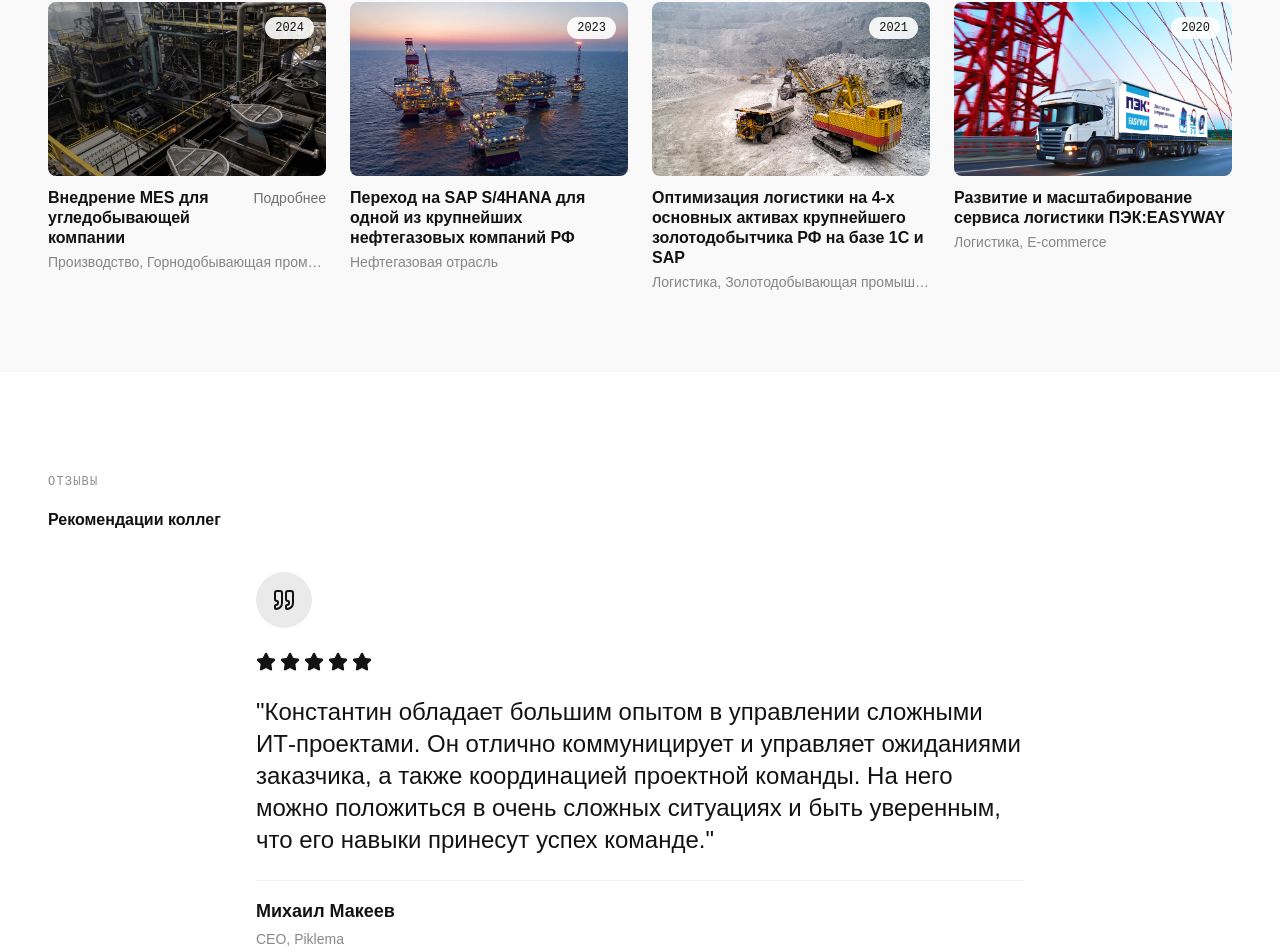
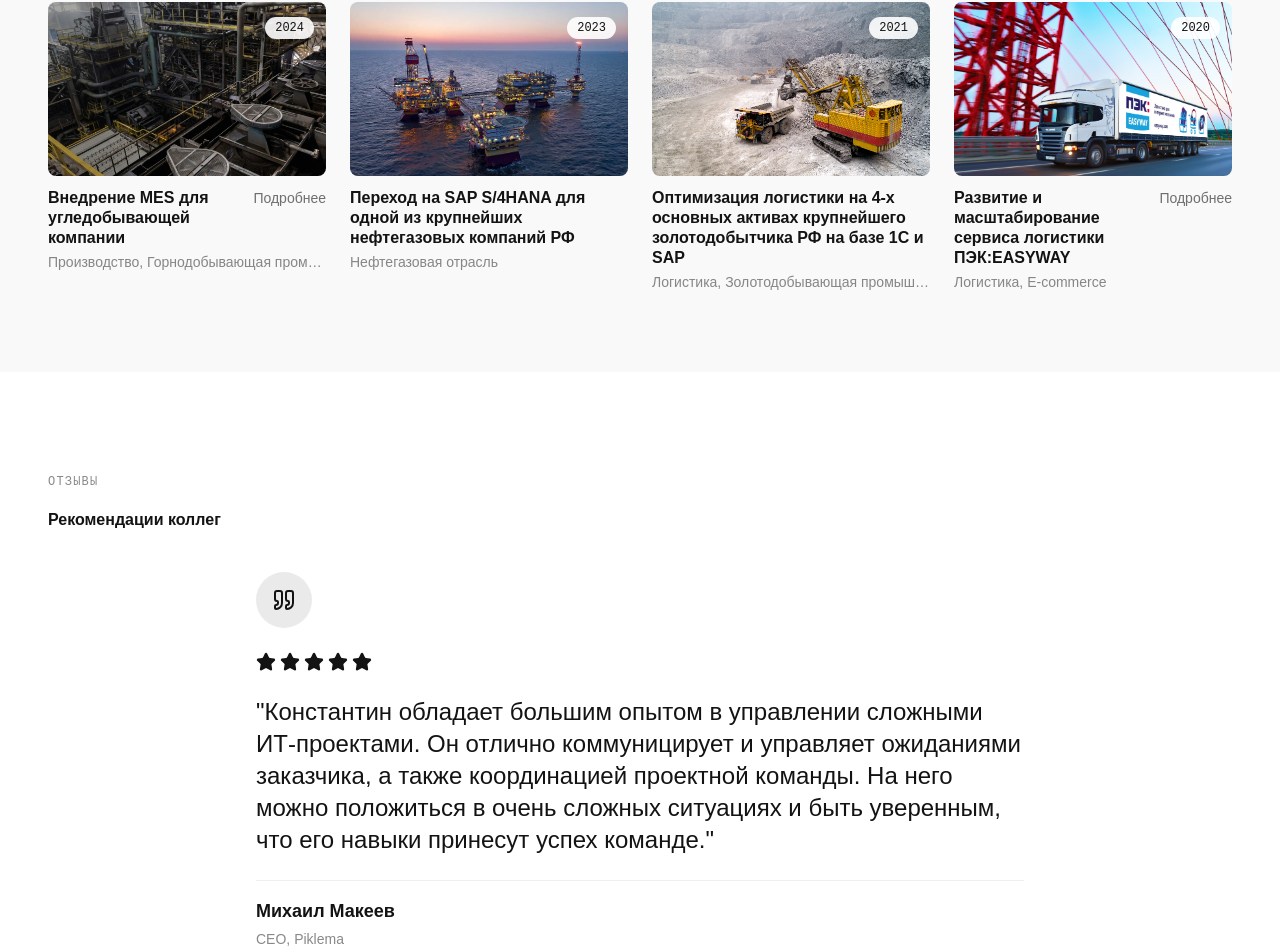
Before and after one commit to Plaxotin/konstantin-portfolio, a React (Vite) app: page / in a window 1280 px wide. Shown: the part 2267-3219 px from the top of the page. Built offline with nearby package versions, Linux system fonts and the light colour scheme; a web font is replaced by a local one.

Commit message:
fix: update PEK project - remove second image, add 'Подробнее' link
- Removed portfolio-4.jpg from images carousel
- Added link to https://pecom.ru/easyway/ with 'Подробнее' button

Co-authored-by: Konstantin <Plaxotin@users.noreply.github.com>

```diff
--- a/src/config.ts
+++ b/src/config.ts
@@ -194,7 +194,8 @@ export const portfolioConfig: PortfolioConfig = {
       category: "Логистика, E-commerce",
       year: "2020",
       image: "./images/portfolio-4b.jpg",
-      images: ["./images/portfolio-4b.jpg", "./images/portfolio-4.jpg"],
+      link: "https://pecom.ru/easyway/",
+      linkLabel: "Подробнее",
       industry: "Логистика, E-commerce",
     },
   ],
```
